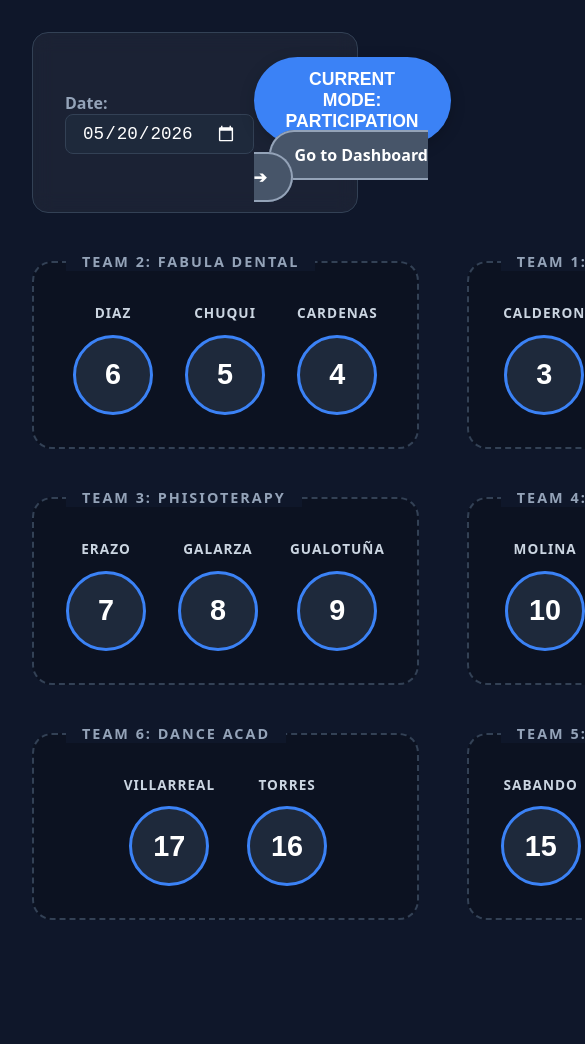
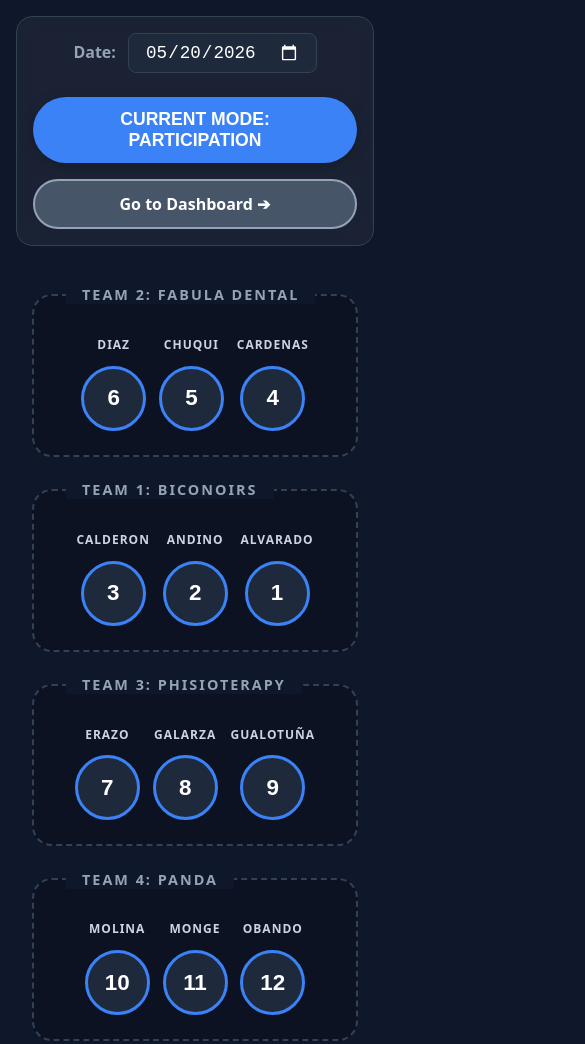
Before and after one commit to DiverCesar/WebAttendances, a plain HTML site: page index.html in a window 390 px wide. Shown: the top 1044 px of the page, 585 px wide, since content can reach past the window. Before the commit the page ends 952 px from the top, so only its background shows below. Drawn offline with nearby package versions, Linux system fonts and the light colour scheme; no server answers.

Commit message:
Responsive design

```diff
--- a/css/tracker.css
+++ b/css/tracker.css
@@ -239,3 +239,83 @@ body.extra-mode .btn-normal-mode {
     50% { box-shadow: 0 0 25px rgba(234, 179, 8, 0.8); }
     100% { box-shadow: 0 0 10px rgba(234, 179, 8, 0.4); }
 }
+
+/* =========================================
+   NUEVO: BLOQUE RESPONSIVE (4 PANTALLAS)
+   ========================================= */
+
+/* 1. Larga (Laptops y Tablets en horizontal) - Max 1200px */
+@media (max-width: 1200px) {
+    .classroom-map {
+        gap: 2rem;
+        padding: 0 1rem;
+    }
+    .student-row {
+        gap: 1.2rem;
+    }
+}
+
+/* 2. Mediana (Tablets en vertical) - Max 992px */
+@media (max-width: 992px) {
+    .classroom-map {
+        /* Pasa de 2 columnas a 1 sola columna centrada */
+        grid-template-columns: 1fr;
+        max-width: 600px;
+    }
+    .top-panel {
+        padding: 1.5rem;
+    }
+}
+
+/* 3. Celular (Smartphones) - Max 768px */
+@media (max-width: 768px) {
+    body {
+        padding: 1rem;
+    }
+
+    /* El header se apila hacia abajo */
+    .top-panel {
+        flex-direction: column;
+        gap: 1.5rem;
+        text-align: center;
+        padding: 1rem;
+    }
+
+    .mode-control {
+        display: flex;
+        flex-direction: column;
+        gap: 1rem;
+        width: 100%;
+    }
+
+    /* Forzamos a que los botones del panel ocupen todo el ancho y quitamos el margen en línea (inline style) */
+    .mode-control button,
+    .mode-control a {
+        width: 100%;
+        margin-left: 0 !important;
+        box-sizing: border-box;
+    }
+
+    /* Reducimos la mesa para que entre sin salirse de la pantalla */
+    .team-desk {
+        padding: 2.5rem 1rem 1.5rem 1rem;
+    }
+
+    /* Juntamos los estudiantes y reducimos sus círculos */
+    .student-row {
+        gap: 0.8rem;
+    }
+
+    .circle-btn {
+        width: 65px;
+        height: 65px;
+    }
+
+    .id-number {
+        font-size: 1.4rem;
+    }
+
+    .last-name-label {
+        font-size: 0.75rem;
+    }
+}
```
Also changed, not shown: css/dashboard.css (+47 -0 lines).
